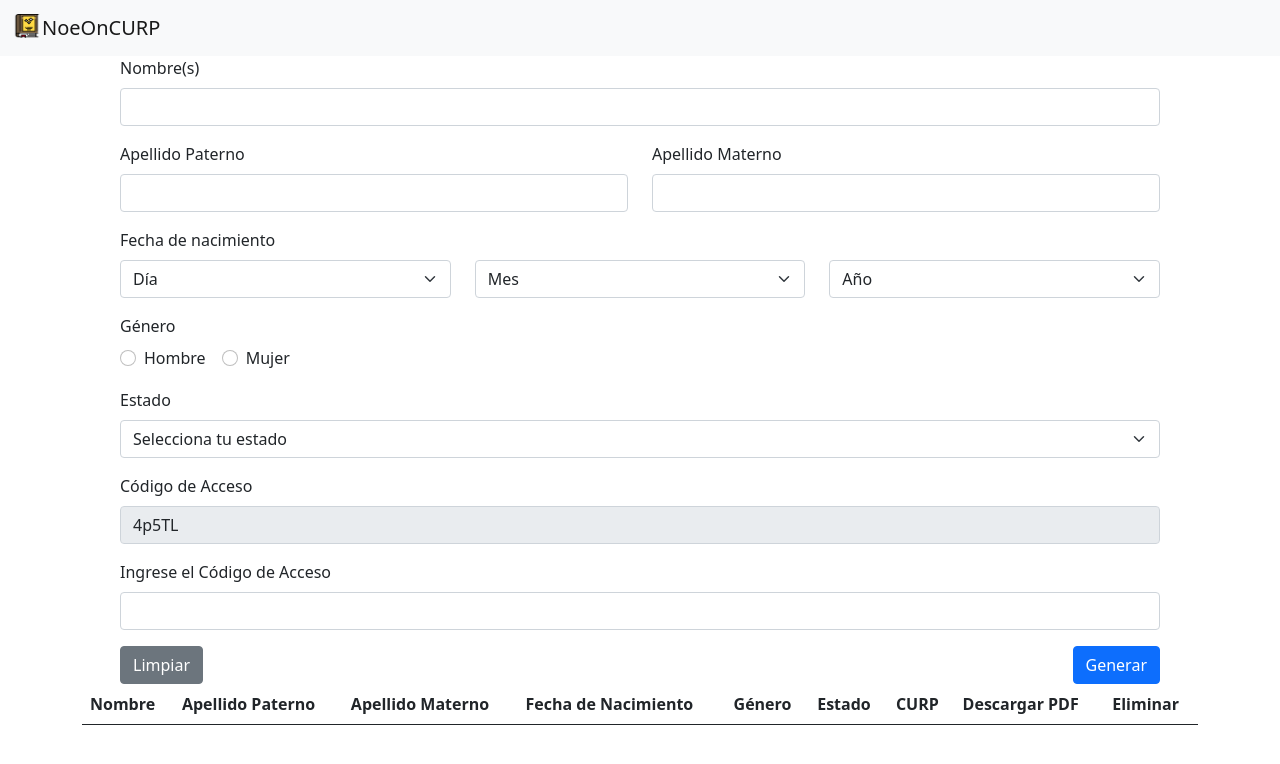
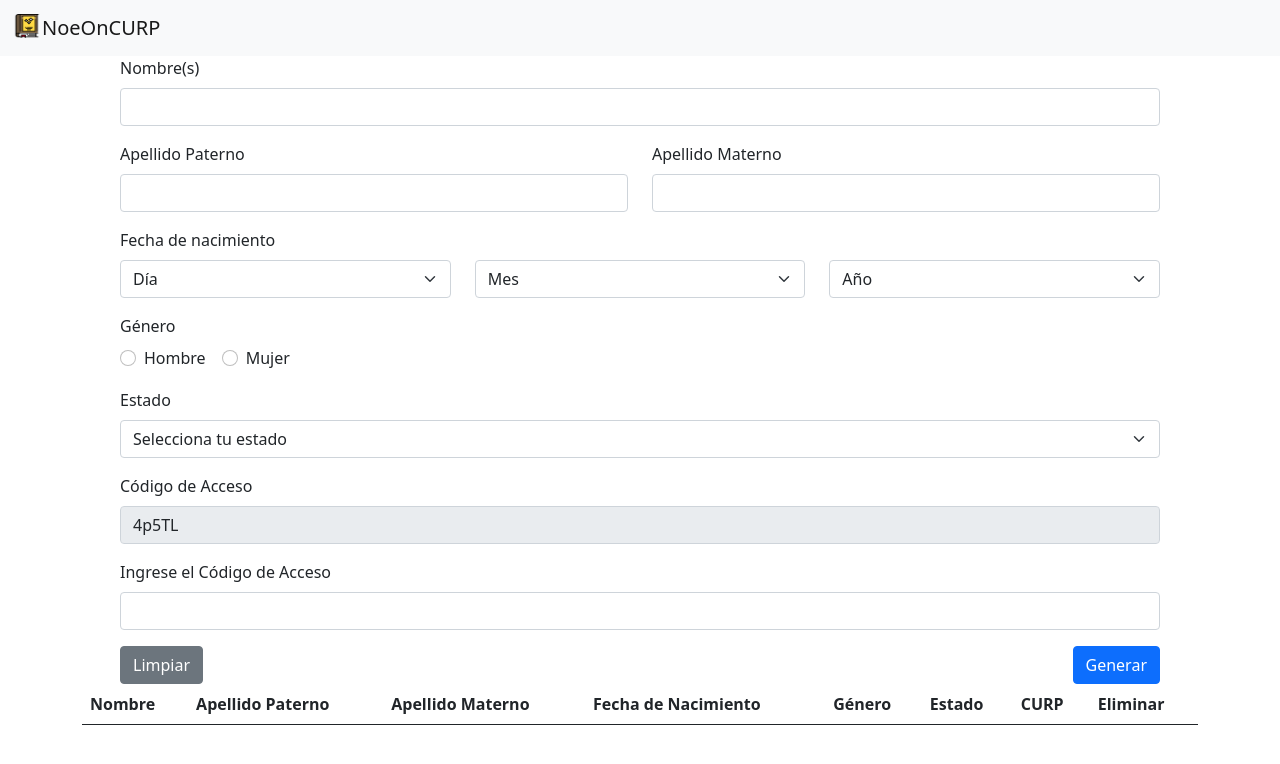
Before and after one commit to NoeOnDev/Generate-CURP-MX, a React (Vite) app: page / in a window 1280 px wide. Shown: the top 764 px of the page. Built offline with nearby package versions, Linux system fonts and the light colour scheme.

Commit message:
Eliminar código de descarga de PDF en generateFORM.jsx

```diff
--- a/src/components/generateFORM.jsx
+++ b/src/components/generateFORM.jsx
@@ -103,7 +103,7 @@ function GenerateCurpForm() {
                             <th>Género</th>
                             <th>Estado</th>
                             <th>CURP</th>
-                            <th>Descargar PDF</th>
+                            {/*<th>Descargar PDF</th>*/}
                             <th>Eliminar</th>
                         </tr>
                     </thead>
@@ -117,9 +117,11 @@ function GenerateCurpForm() {
                                 <td>{usuario.genero}</td>
                                 <td>{usuario.estado}</td>
                                 <td>{usuario.curp}</td>
+                                {/*
                                 <td>
                                     <button onClick={() => generatePDF(usuario)}>Descargar</button>
                                 </td>
+                                */}
                                 <td>
                                     <button onClick={() => { setRowIndexToDelete(index); setShowModal(true); }}>Eliminar</button>
                                 </td>
```
